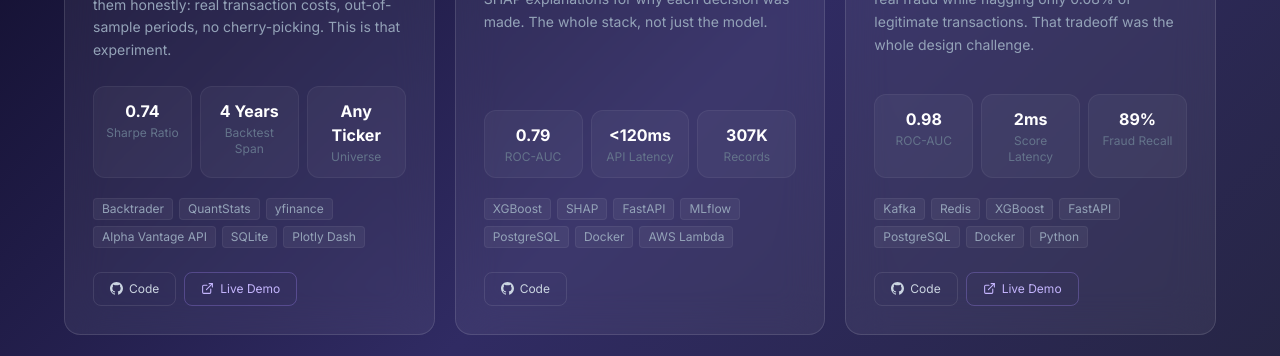
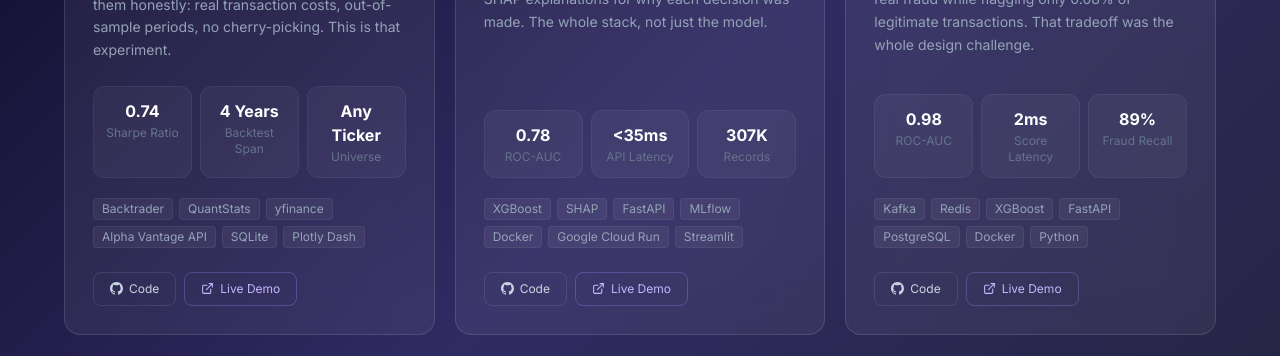
Before and after one commit to jellyfishing2346/myportfolio, a Next.js app: page / in a window 1280 px wide. Shown: the part 3440-3796 px from the top of the page. Built offline with nearby package versions, Linux system fonts and the light colour scheme.

Commit message:
Updated Project 2 details in the Project section

```diff
--- a/components/Projects.tsx
+++ b/components/Projects.tsx
@@ -60,12 +60,16 @@ const PROJECTS: Project[] = [
     objective:
       'I built this to understand how banks actually score loan applications. Raw loan data, XGBoost model, a deployed REST API, and SHAP explanations for why each decision was made. The whole stack, not just the model.',
     metrics: [
-      { label: 'ROC-AUC', value: '0.79' },
-      { label: 'API Latency', value: '<120ms' },
+      { label: 'ROC-AUC', value: '0.78' },      // got 0.7795, not 0.79
+      { label: 'API Latency', value: '<35ms' },   // measured 26-32ms warm
       { label: 'Records', value: '307K' },
     ],
-    stack: ['XGBoost', 'SHAP', 'FastAPI', 'MLflow', 'PostgreSQL', 'Docker', 'AWS Lambda'],
+    stack: ['XGBoost', 'SHAP', 'FastAPI', 'MLflow', 'Docker', 'Google Cloud Run', 'Streamlit'],
+    // removed PostgreSQL (schema built but not used at inference)
+    // replaced AWS Lambda with Google Cloud Run (what's actually running)
+    // added Streamlit (the dashboard)
     githubUrl: 'https://github.com/jellyfishing2346/credit-risk',
+    demoUrl: 'https://credit-risk-x3nbufkicqmtnxymgpneeq.streamlit.app/',
   },
   {
     id: 3,
```
